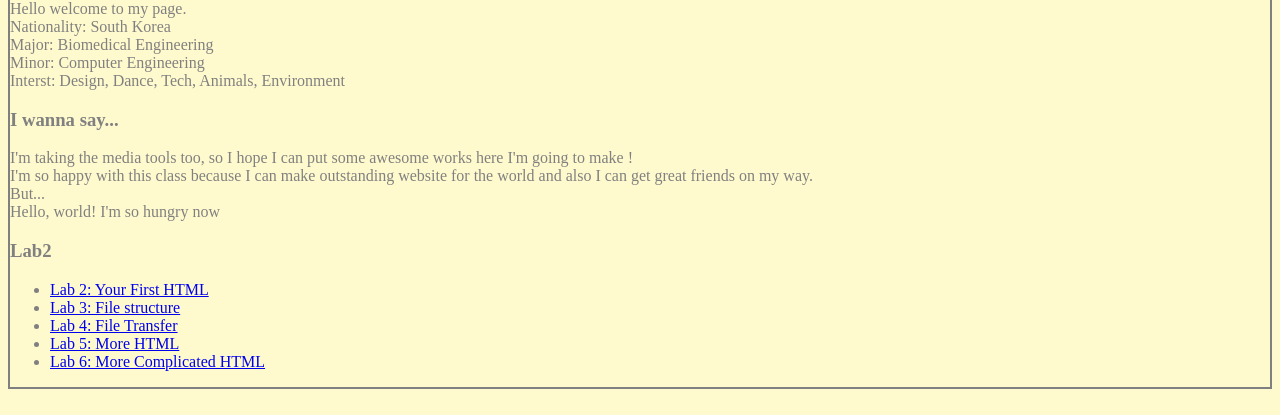
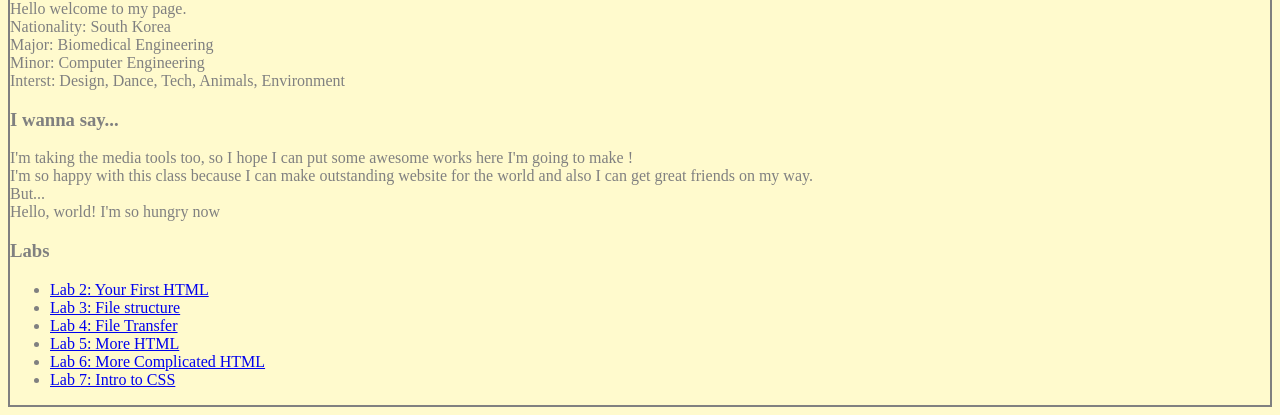
Before and after one commit to irisseo5/CST251, a plain HTML site: page index.html in a window 1280 px wide. Shown: the part 407-822 px from the top of the page. Drawn offline with Linux system fonts and the light colour scheme.

Commit message:
Update index.html

```diff
--- a/index.html
+++ b/index.html
@@ -36,13 +36,14 @@
 		Hello, world! I'm so hungry now</p>
 
 		<nav class="assignments major-section">
-		<h3>Lab2</h3>
+		<h3>Labs</h3>
 		<ul>
 			<li><a href="lab2/index.html">Lab 2: Your First HTML</a></li>
 			<li><a href="lab3/index.html">Lab 3: File structure</a></li>
 			<li><a href="lab4/index.html">Lab 4: File Transfer</a></li>
 			<li><a href="lab5/index.html">Lab 5: More HTML</a></li>
 			<li><a href="lab6/index.html">Lab 6: More Complicated HTML</a></li>
+			<li><a href="lab7/index.html">Lab 7: Intro to CSS</a></li>
 		</ul>
 	</nav>
 
```
